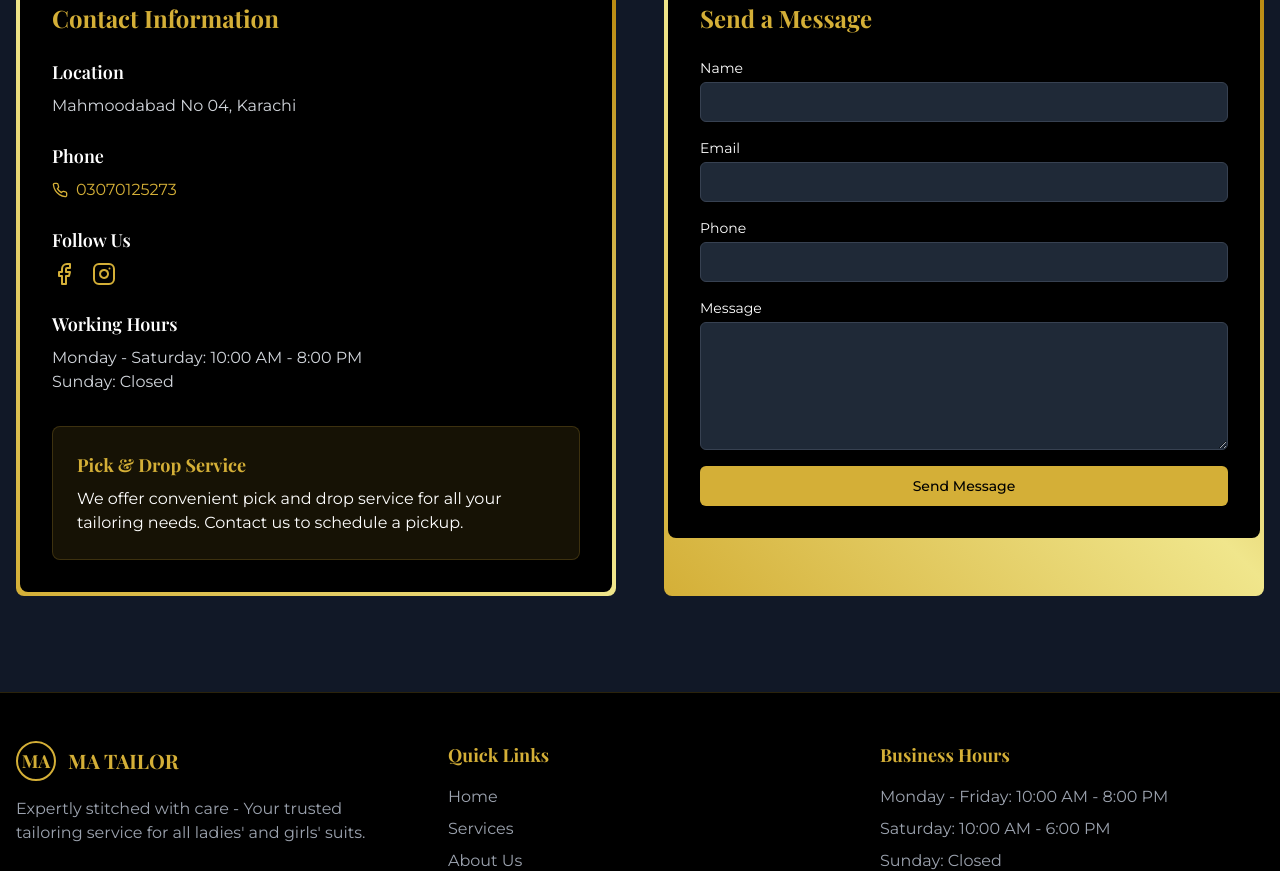
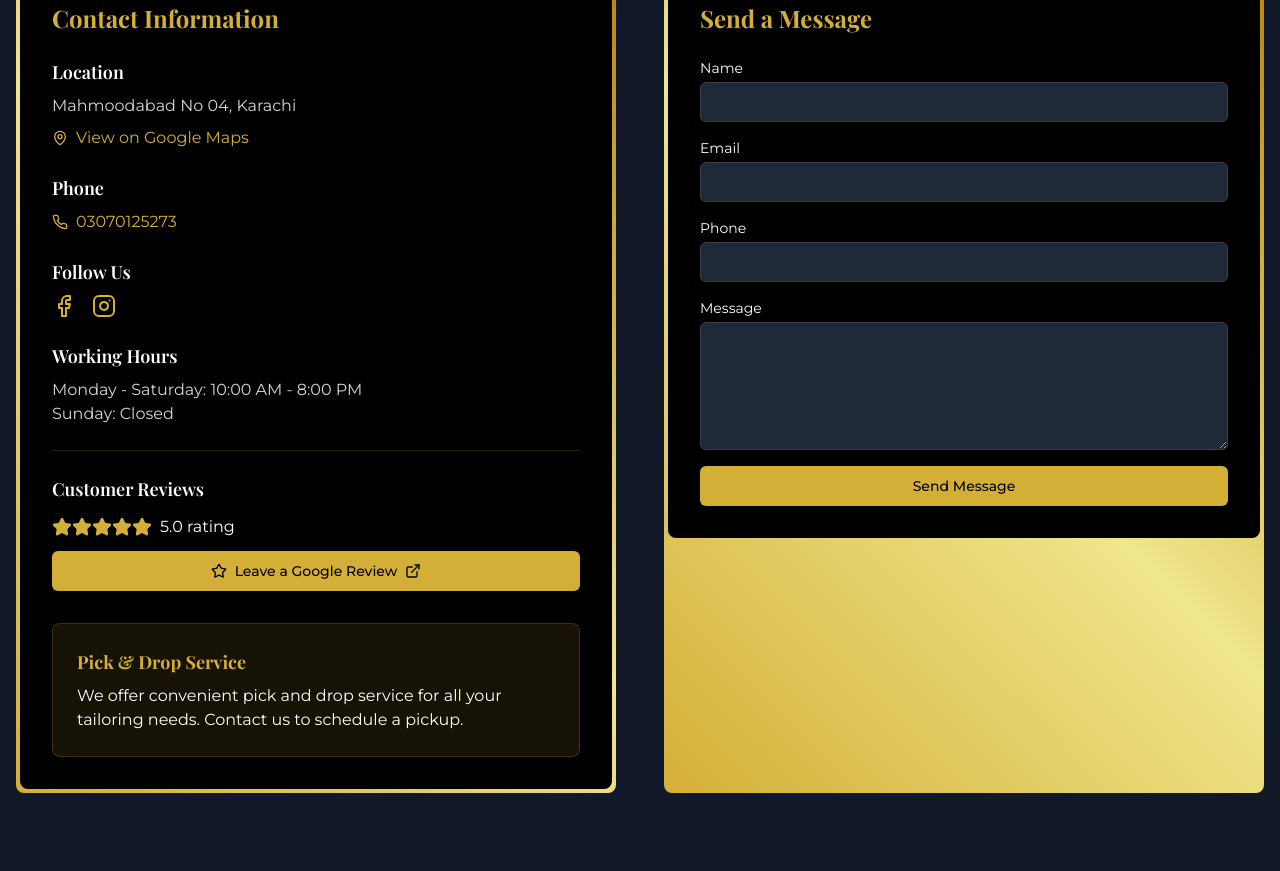
Before and after one commit to Majidali1980/tailor-stitched-pages, a React (Vite) app: page / in a window 1280 px wide. Shown: the part 5100-5971 px from the top of the page. Built offline with nearby package versions, Linux system fonts and the light colour scheme.

Commit message:
Add Google Maps location and review integration
Integrate Google Maps location link and implement functionality for users to leave Google reviews with star ratings.

```diff
--- a/src/components/Contact.tsx
+++ b/src/components/Contact.tsx
@@ -5,7 +5,7 @@ import { Input } from '@/components/ui/input';
 import { Textarea } from '@/components/ui/textarea';
 import { useToast } from '@/hooks/use-toast';
 import emailjs from 'emailjs-com';
-import { Phone, Mail, Facebook, Instagram } from 'lucide-react';
+import { Phone, Mail, Facebook, Instagram, MapPin, Star, ExternalLink } from 'lucide-react';
 
 const Contact = () => {
   const { toast } = useToast();
@@ -16,6 +16,9 @@ const Contact = () => {
     phone: '',
     message: ''
   });
+
+  const googleMapsLink = "https://maps.app.goo.gl/kJYzENwt7nVDXmvz8?g_st=aw";
+  const googleReviewLink = "https://g.page/r/YOUR_PLACE_ID/review"; // You'll need to replace with actual place ID
 
   const handleChange = (e: React.ChangeEvent<HTMLInputElement | HTMLTextAreaElement>) => {
     const { name, value } = e.target;
@@ -63,6 +66,15 @@ const Contact = () => {
       });
   };
 
+  const handleGoogleReview = () => {
+    window.open(googleReviewLink, '_blank');
+    toast({
+      title: "Review Page Opened",
+      description: "Thank you for taking the time to review us on Google!",
+      duration: 3000,
+    });
+  };
+
   return (
     <section id="contact" className="py-24 bg-gray-900 text-white">
       <div className="container mx-auto px-4">
@@ -83,7 +95,15 @@ const Contact = () => {
               <div className="space-y-6">
                 <div>
                   <h4 className="text-lg font-playfair font-semibold text-white mb-2">Location</h4>
-                  <p className="font-montserrat text-gray-300">Mahmoodabad No 04, Karachi</p>
+                  <p className="font-montserrat text-gray-300 mb-2">Mahmoodabad No 04, Karachi</p>
+                  <a
+                    href={googleMapsLink}
+                    target="_blank"
+                    rel="noopener noreferrer"
+                    className="font-montserrat text-gold hover:text-gold-light transition-colors flex items-center gap-2"
+                  >
+                    <MapPin className="h-4 w-4" /> View on Google Maps
+                  </a>
                 </div>
 
                 <div>
@@ -109,6 +129,29 @@ const Contact = () => {
                   <h4 className="text-lg font-playfair font-semibold text-white mb-2">Working Hours</h4>
                   <p className="font-montserrat text-gray-300">Monday - Saturday: 10:00 AM - 8:00 PM</p>
                   <p className="font-montserrat text-gray-300">Sunday: Closed</p>
+                </div>
+
+                {/* Google Reviews Section */}
+                <div className="border-t border-gold/20 pt-6">
+                  <h4 className="text-lg font-playfair font-semibold text-white mb-3">Customer Reviews</h4>
+                  <div className="flex items-center gap-2 mb-3">
+                    <div className="flex text-gold">
+                      <Star className="h-5 w-5 fill-current" />
+                      <Star className="h-5 w-5 fill-current" />
+                      <Star className="h-5 w-5 fill-current" />
+                      <Star className="h-5 w-5 fill-current" />
+                      <Star className="h-5 w-5 fill-current" />
+                    </div>
+                    <span className="font-montserrat text-white">5.0 rating</span>
+                  </div>
+                  <Button
+                    onClick={handleGoogleReview}
+                    className="bg-gold hover:bg-gold-dark text-black font-montserrat flex items-center gap-2 w-full"
+                  >
+                    <Star className="h-4 w-4" />
+                    Leave a Google Review
+                    <ExternalLink className="h-4 w-4" />
+                  </Button>
                 </div>
               </div>
 
```
